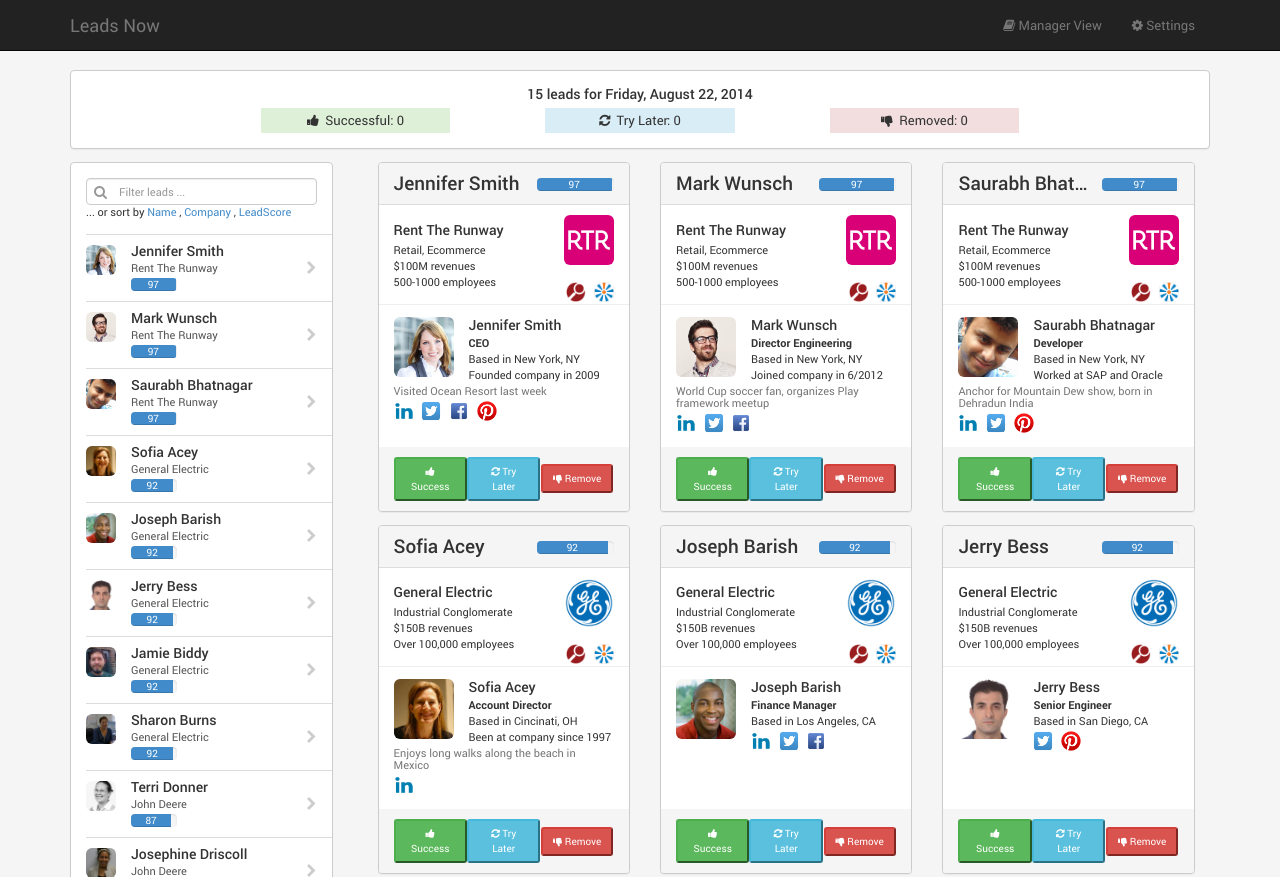
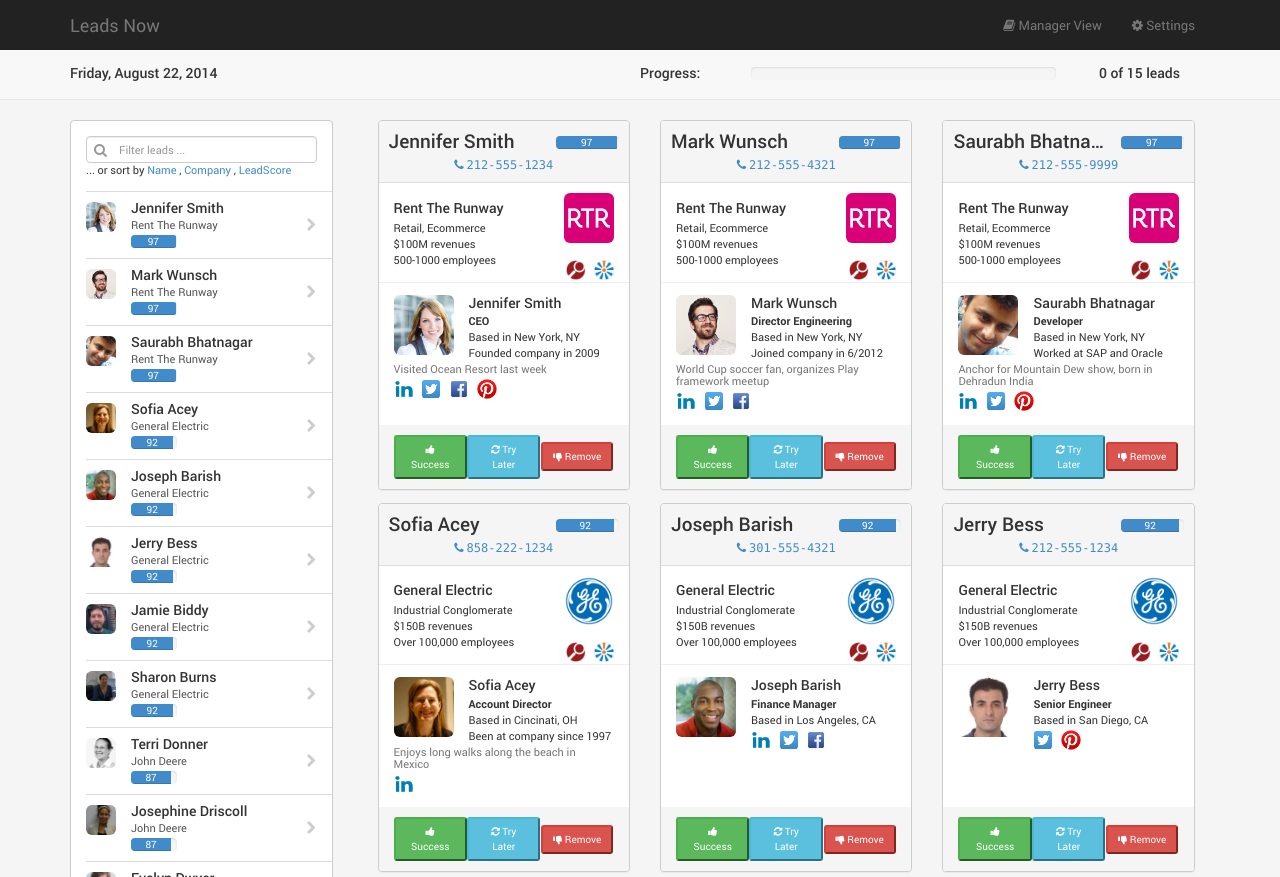
Before and after one commit to des3/now, a website: page index.html in a window 1280 px wide. Shown: the top 877 px of the page. Drawn offline with Linux system fonts and the light colour scheme.

Commit message:
move summary data to a navbar
modal should also record lead status

```diff
--- a/index.html
+++ b/index.html
@@ -17,7 +17,7 @@
 
   <body id="app-body" ng-app="nowApp">
 
-    <div class="navbar navbar-inverse navbar-fixed-top" role="navigation">
+    <div class="navbar navbar-inverse navbar-fixed-top navbar-main" role="navigation">
       <div class="container" ng-controller="HeaderCtrl">
         <div class="navbar-header">
           <button type="button" class="navbar-toggle" ng-click="isCollapsed = !isCollapsed">
@@ -30,9 +30,7 @@
             Leads Now
           </a>
         </div>
-
         <div class="navbar-collapse collapse" collapse="isCollapsed">
-
           <ul class="nav navbar-nav pull-right">
             <li>
               <a href="#/manager"><span class="fa fa-book"></span> Manager View</a>
@@ -42,8 +40,8 @@
             </li>
           </ul>
         </div>
+      </div>
 
-      </div>
     </div>
 
     <div ng-view=""></div>
--- a/scripts/controllers.js
+++ b/scripts/controllers.js
@@ -81,9 +81,8 @@
       controller: ModalInstanceCtrl,
       size: 'lg',
       resolve: {
-        lead: function () {
-          return lead;
-        }
+        lead: function () { return lead; },
+        action: function () {return $scope.action; }
       }
     });
   };
@@ -111,8 +110,9 @@
 
   // Please note that $modalInstance represents a modal window (instance) dependency.
   // It is not the same as the $modal service used above.
-  var ModalInstanceCtrl = function ($scope, $modalInstance, lead) {
+  var ModalInstanceCtrl = function ($scope, $modalInstance, lead, action) {
     $scope.lead = lead;
+    $scope.action = action;
     $scope.dismiss = function () {
       $modalInstance.close('dismiss');
     };
--- a/styles/main.css
+++ b/styles/main.css
@@ -42,9 +42,9 @@
 
 /* Custom page header */
 body {
-  padding-top: 70px;
+  padding-top: 120px;
 }
-.navbar {
+.navbar-upper {
   min-height: 40px;
   margin-bottom: 0px;
 }
@@ -54,23 +54,38 @@
 .navbar-nav {
   font-size: 13px;
 }
+.navbar-lower {
+  top: 50px;
+}
 
 /*
  * summary bar right below header
  */
+
 .summary .summary-title {
-  margin-top: 0px;
+  margin-top: 15px;
+  padding-left: 0px;
 }
 
-.summary span {
-  // margin: 0 10px;
-  padding: 5px 5px;
-  font-size: 13px;
+.summary .summary-content {
+  padding-right: 0px;
 }
 
-.summary span i {
-  margin-right: 3px;
+.summary .summary-label {
+  margin-left: -15px;
+  margin-top: 15px;
+  width: 20%;
 }
+.summary .progress {
+  margin-top: 17px;
+  width: 55%;
+}
+.summary .summary-leads {
+  margin-top: 15px;
+  width: 20%;
+}
+
+
 
 /*
  * list of leads
@@ -114,7 +129,8 @@
  */
 .bootcards-cards .panel-heading .hero-title {
   margin-top: 0px; margin-bottom: 0px;
-  width: 60%;
+  padding-left: 10px;
+  width: 65%;
   white-space: nowrap;
   overflow: hidden;
   text-overflow: ellipsis;
@@ -125,7 +141,13 @@
   padding-right: 0px;
   margin-top: 5px;
   margin-bottom: 0px;
-  width: 35%;
+  margin-right: 10px;
+  width: 25%;
+}
+
+.bootcards-cards .panel-heading .phone-number {
+  margin-top: 5px;
+  font-size: 12px;
 }
 
 .company-details .list-group-item {
--- a/views/home.html
+++ b/views/home.html
@@ -1,31 +1,26 @@
+<nav class="navbar navbar-default navbar-fixed-top navbar-lower" role="navigation">
   <div class="container">
-
-  <div class="row">
-    <div class="col-sm-12 summary">
-
-      <div class="panel panel-default">
-        <div class="panel-body text-center">
-          <h4 class="summary-title">{{leads.length}} leads</strong>
-           for {{date | date:'fullDate'}}
-          </h4>
-          <div class="row">
-            <span class="col-sm-offset-2 col-sm-2 bg-success">
-              <i class="fa fa-thumbs-up"> </i>
-              Successful: {{status.successful}}
-            </span>
-            <span class="col-sm-offset-1 col-sm-2 bg-info">
-              <i class="fa fa-refresh"> </i>
-              Try Later: {{status.later}}
-            </span>
-            <span class="col-sm-offset-1 col-sm-2 bg-danger">
-              <i class="fa fa-thumbs-down"> </i>
-              Removed: {{status.removed}}
-            </span>
+    <div class="summary">
+        <h4 class="col-sm-4 summary-title">{{date | date:'fullDate'}}</h4>
+        <div class="col-sm-offset-2 col-sm-6 summary-content">
+          <h4 class="pull-left summary-label">Progress: </h4>
+          <progress class="pull-left" max="leads.length">
+            <bar value="status.successful" type="success">
+              <span ng-hide="status.successful < 1">{{status.successful}}</span>
+            </bar>
+            <bar value="status.later" type="info">
+              <span ng-hide="status.later < 1">{{status.later}}</span>
+            </bar>
+            <bar value="status.removed" type="danger">
+              <span ng-hide="status.removed < 1">{{status.removed}}</span>
+            </bar>
+          </progress>
+          <h4 class="pull-right summary-leads">{{status.successful + status.later + status.removed}} of {{leads.length}} leads</h4>
         </div>
   </div>
-      </div>
-    </div>
-  </div>
+</nav>
+
+<div class="container">
 
   <div class="row">
 
@@ -68,20 +63,28 @@
 
     <div class="col-sm-9 bootcards-cards">
 
-      <div class="col-sm-4 animate-repeat" ng-repeat="lead in leads | filter:q" >
+      <div class="col-sm-4" ng-repeat="lead in leads | filter:q" >
 
         <div class="panel panel-default">
 
           <div class="panel-heading clearfix status-{{lead.status}}" ng-click="open(lead)">
+            <div class="row">
               <h3 class="hero-title pull-left">{{lead.name}}</h3>
               <progressbar class="pull-right" value="lead.leadscore">{{lead.leadscore}}</progressbar>
+            </div>
+            <div class="row text-center phone-number">
+              <a class ="phone-number" href="tel:{{lead.phonenumber}}">
+                    <i class="fa fa-phone"></i>
+                    <samp>{{lead.phonenumber}}</samp>
+              </a>
+            </div>
           </div>
 
           <div class="list-group" ng-click="open(lead)">
 
             <div class="company-details">
               <div class="list-group-item">
-                <img ng-src="images/logos/{{lead.company}}.png" class="img-rounded pull-right"/>
+                <img ng-src="images/logos/{{lead.company}}.png" class="img-rounded grayscale pull-right"/>
                 <h4 class="list-group-item-text-heading">{{lead.company}}</h4>
                 <p class="list-group-item-text">{{lead.industry}}</p>
                 <p class="list-group-item-text">{{lead.revenues}} revenues</p>
@@ -97,7 +100,7 @@
 
             <div class="employee-details">
               <div class="list-group-item">
-                <img ng-src="images/photos/{{lead.name}}.jpg" class="img-rounded pull-left"/>
+                <img ng-src="images/photos/{{lead.name}}.jpg" class="img-rounded grayscale pull-left"/>
                 <h4 class="list-group-item-heading">{{lead.name}}</h4>
                 <p class="list-group-item-text"><strong>{{lead.title}}</strong></p>
                 <p class="list-group-item-text">Based in {{lead.location}}</p>
@@ -154,21 +157,21 @@
       </div>
 
       <div class="panel-footer">
-        <div class="btn-group pull-left">
-          <button type="button" class="btn-lg btn-primary">
-            <i class="fa fa-phone-square"></i>
-            Call
+        <div class="text-center">
+          <div class="btn-group">
+            <button class="btn-lg btn-success" ng-click="action(lead, 'success'); dismiss();">
+              <i class="fa fa-thumbs-up"></i>
+              Success
             </button>
-          <button type="button" class="btn-lg btn-info">
-            <i class="fa fa-envelope"></i>
-            Email
+            <button class="btn-lg btn-info" ng-click="action(lead, 'later'); dismiss();">
+              <i class="fa fa-refresh"></i>
+              Try Later
+            </button>
+            <button class="btn-lg btn-danger" ng-click="action(lead, 'remove'); dismiss();">
+              <i class="fa fa-thumbs-down"></i>
+              Remove
             </button>
           </div>
-
-        <div class="btn-group pull-right">
-          <button type="button" class="btn-lg btn-warning" ng-click="dismiss()">
-            Dismiss
-          </button>
         </div>
       </div>
 
```
Lines whose indentation alone changed are shown as unchanged.
